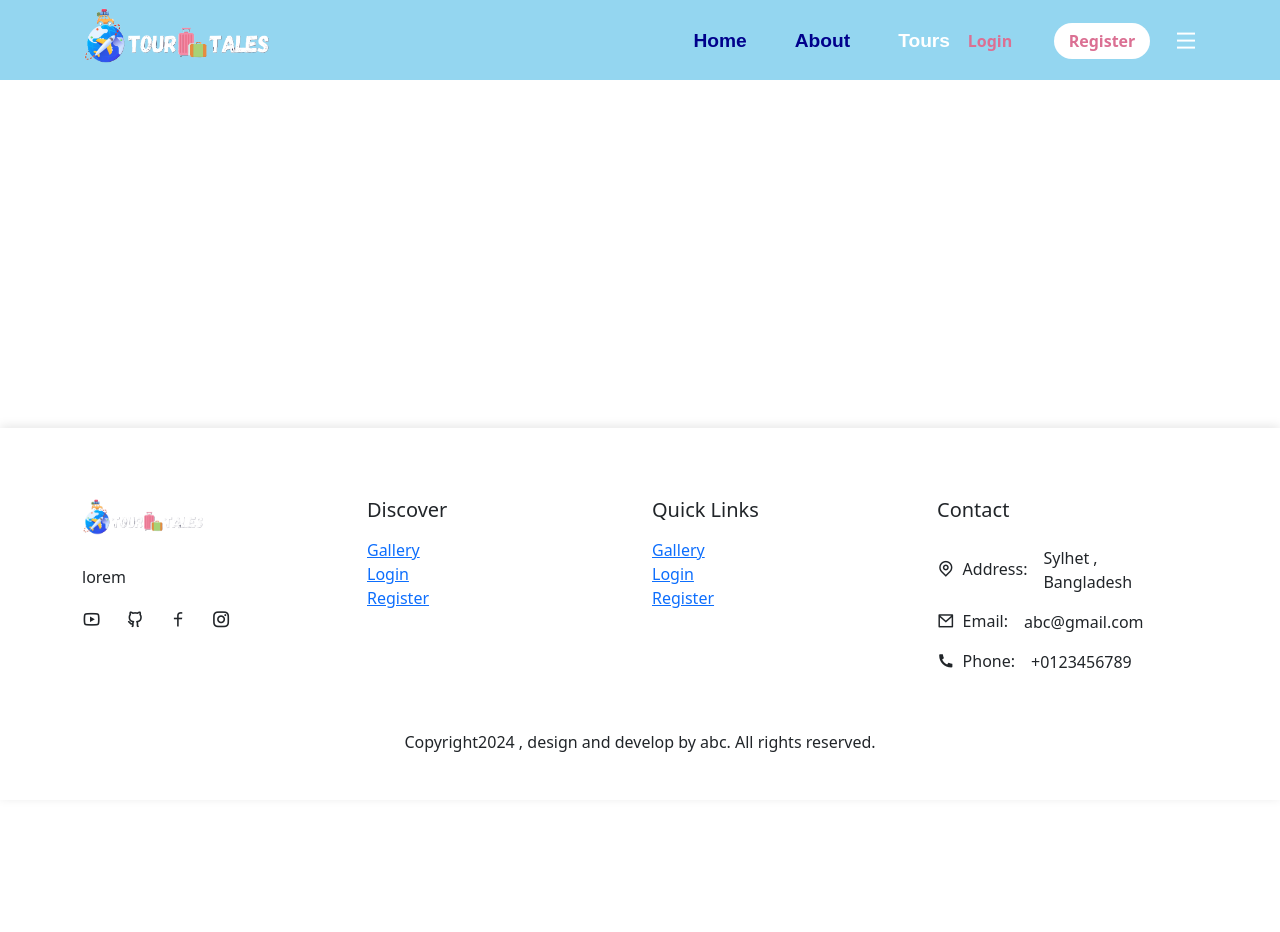
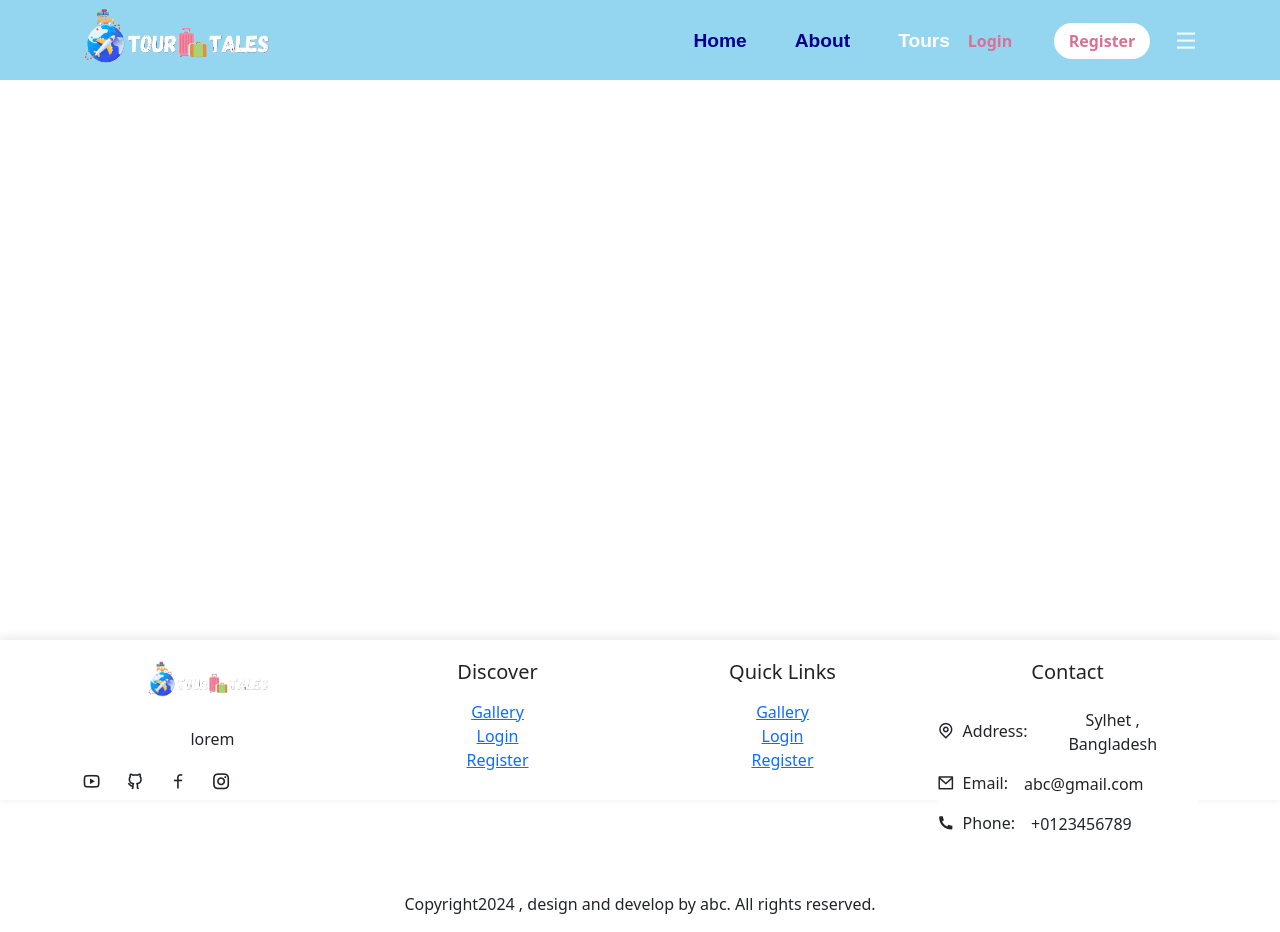
Before and after one commit to syedaasra24/Tour_Management, a React (Create React App) app in the folder frontend/: page /tours/search in a window 1280 px wide. Before the commit the page ends 800 px from the top, so only its background shows below. Built offline with nearby package versions, Linux system fonts and the light colour scheme.

Commit message:
changes in code

```diff
--- a/frontend/src/components/Footer/footer.css
+++ b/frontend/src/components/Footer/footer.css
@@ -1,14 +1,24 @@
+.wrapper{
+    display: flex;
+    flex-direction: column;
+    min-height: 100vh;
+}
+main{
+    flex: 1;
+    padding: 20px;
+}
 .footer{
-    position: fixed;
-    bottom: 0;
-    left: 0;
+    text-align: center;
+    padding: 20px;
+    margin-top: auto;
     width: 100%;
-    padding-top: 70px;
-    padding-bottom: 30px;
+    height: 20vh;
     background-color: #fff;
     box-shadow: 0 -2px 10px rgba(0,0,0,0.1);
     z-index: 1000;
+
 }
+
 
 .footer .logo img {
     width: 50%;
--- a/frontend/src/components/Layout/Layout.jsx
+++ b/frontend/src/components/Layout/Layout.jsx
@@ -7,9 +7,14 @@ import Footer from "./../Footer/Footer";
 
 const Layout = () => {
   return <>
-    <Header />
-    <Routers />
-    <Footer />
+  <div className="wrapper">
+  <Header />
+  <main>
+  <Routers />
+  </main>
+
+  <Footer />
+  </div>
     </>
 };
 
--- a/frontend/src/pages/Home.jsx
+++ b/frontend/src/pages/Home.jsx
@@ -1,6 +1,5 @@
 import React from 'react';
 import '../styles/Home.css';
-import '../../src/components/Footer/Footer';
 // imported assests
 import Video from '../../src/video.mp4';
 import Subtitle from '../shared/Subtitle';
@@ -10,6 +9,7 @@ import { Col, Row, Container} from 'reactstrap';
 import experienceImg from "../assets/images/experience.png"
 import FeaturedTourList from '../components/Featured-tours/FeaturedTourList';
 import MasonryImagesGallery from '../components/image-gallery/MasonryImagesGallery';
+import '../../src/components/Footer/Footer';
 
   const Home =()=> {
     return <div className='Home'>
--- a/frontend/src/pages/Login.jsx
+++ b/frontend/src/pages/Login.jsx
@@ -1,41 +1,54 @@
-import React from "react";
-import { Container,Row, Col, From, FormGroup, Button} from 'reactstrap';
+import React,{useState} from 'react'
+import { Container,Row, Col, FormGroup, Button} from 'reactstrap';
 import {Link} from 'react-router-dom'
 import '../styles/login.css'
+import userIcon from '../assets/images/user.png'
+const Login =() =>{
+    const [formData, setFormData] = useState({
+        email:'',
+        password:''
+    });
 
-import loginImg from '../assets/images/login.png'
-import usericon from '../assets/images/user.png'
+const handleChange =(e) =>{
+    const{name, value} = e.target;
+    setFormData({
+        ...formData,
+        [name]: value,
+    });
+  };
 
-
-
-
-
-
-
-const Login = () => {
-  return <section>
+const handelSubmit=(e) =>{
+    e.preventDefault();
+    //logic to handel form submission goes here
+    console.log(formData)
+};
+  return (
+  <section>
     <Container>
       <Row>
         <Col lg='8' className="m-auto">
         <div className="login_container.d-flex.justify-content-between">
-          <div className="login_img">
-            <img src={loginImg} alt="" />
-          </div>
+          {/* <div className="login_img">
+            <img src={loginImg} alt="login" />
+          </div> */}
 
           <div className="login_form">
             <div className="user">
-              <img src={userIcon} alt="" />
+              <img src={userIcon} alt="user" />
             </div>
+
             <h2>Login</h2>
+            <form onSubmit={handelSubmit}>
+              <FormGroup>
+                <input type="email" placeholder="Email" id="email" Onchange={handleChange} required />
+              </FormGroup>
 
-            <form>
               <FormGroup>
-                <input type="email" placeholder="Email" required id="email" Onchange={handleChange} />
+                <input type="password" placeholder="Password" id="password" Onchange={handleChange} required />
               </FormGroup>
-              <FormGroup>
-                <input type="password" placeholder="Password" required id="password" Onchange={handleChange} />
-              </FormGroup>
-              <Button className="btn secondary_btn auth_btn" type="submit">login</Button>
+
+              <Button className="btn secondary_btn auth_btn" type="submit">Submit</Button>
+
             </form>
             <p>Don't have an account?<Link to='/register'>Create</Link></p>
           </div>
@@ -44,7 +57,6 @@ const Login = () => {
       </Row>
     </Container>
   </section>
-
-};
-
+  );
+}
 export default Login;
```
Also changed, not shown: frontend/src/assets/images/login.png (added), frontend/src/assets/images/user.png (added).
